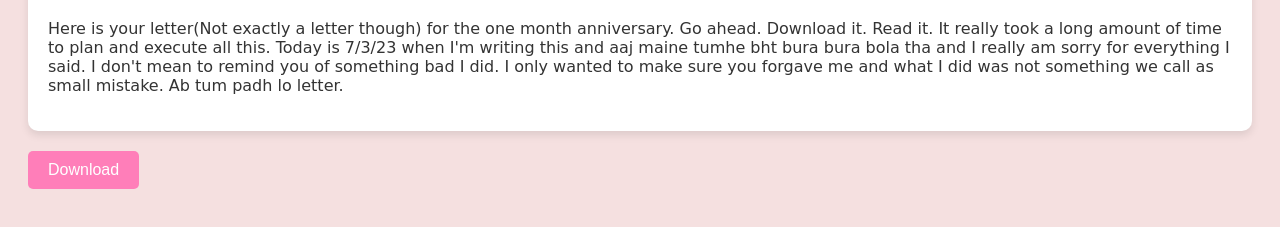
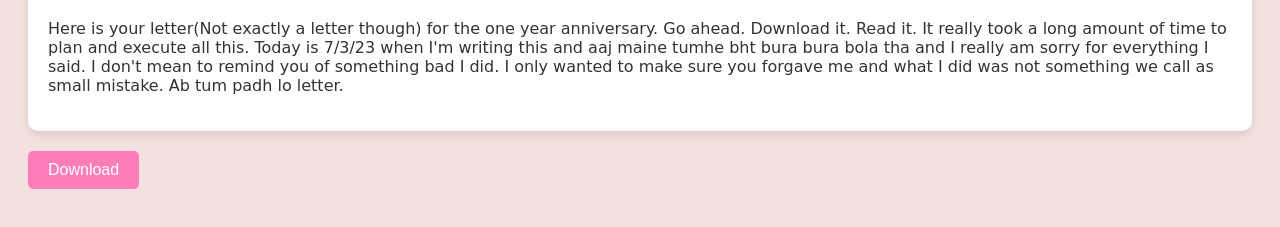
Before and after one commit to TanushaKaAashiq/LetterDownload, a plain HTML site: page index.html in a window 1280 px wide. Shown: the part 109-336 px from the top of the page. Drawn offline with Linux system fonts and the light colour scheme.

Commit message:
Update index.html

```diff
--- a/index.html
+++ b/index.html
@@ -10,7 +10,7 @@
 <body>
   <div class="letter-container">
     <h1>Dear Mi Amor,</h1>
-    <p style="font-family: cursive;">Here is your letter(Not exactly a letter though) for the one month anniversary. Go ahead. Download it. Read it. It really took a long amount of time to plan and execute all this. Today is 7/3/23 when I'm writing this and aaj maine tumhe bht bura bura bola tha and I really am sorry for everything I said. I don't mean to remind you of something bad I did. I only wanted to make sure you forgave me and what I did was not something we call as small mistake. Ab tum padh lo letter. </p>
+    <p style="font-family: cursive;">Here is your letter(Not exactly a letter though) for the one year anniversary. Go ahead. Download it. Read it. It really took a long amount of time to plan and execute all this. Today is 7/3/23 when I'm writing this and aaj maine tumhe bht bura bura bola tha and I really am sorry for everything I said. I don't mean to remind you of something bad I did. I only wanted to make sure you forgave me and what I did was not something we call as small mistake. Ab tum padh lo letter. </p>
   </div>
 
   <a href="mapfinal.pdf" download><button class="download-button">Download</button></a>
```
